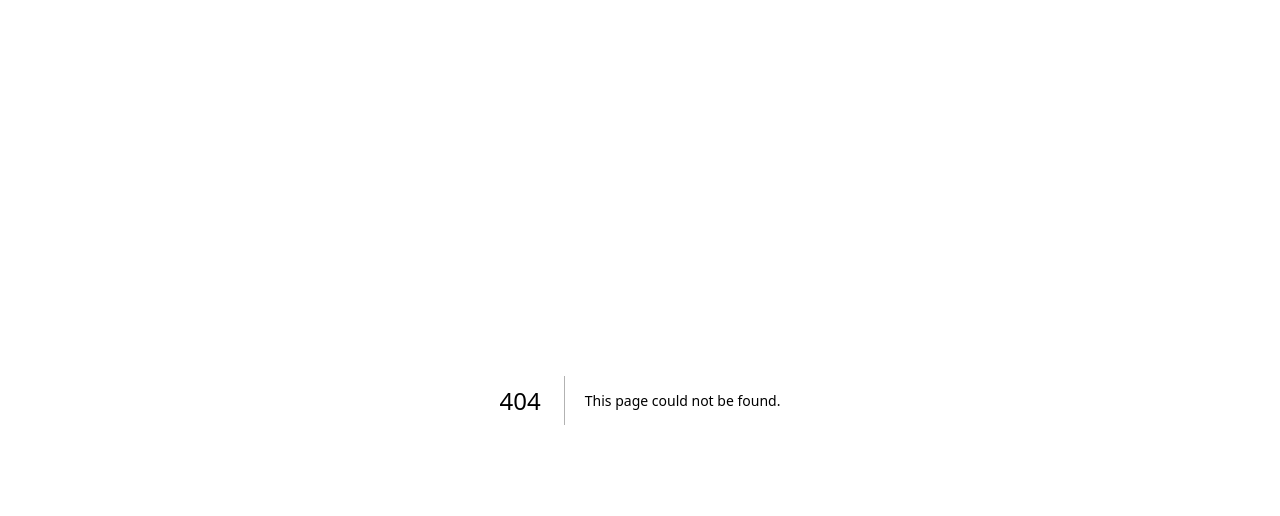
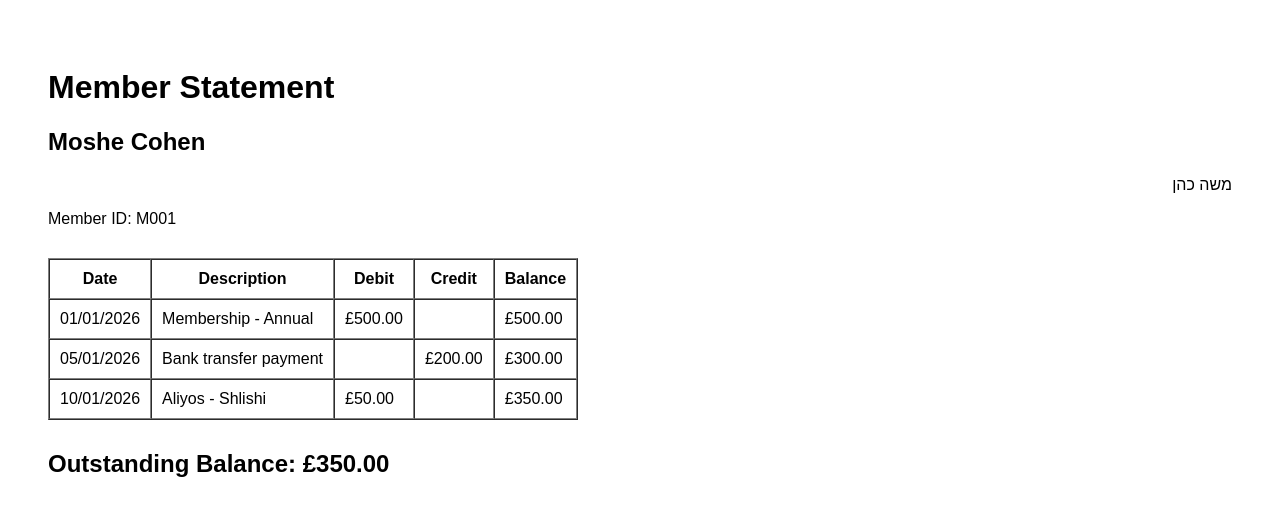
Before and after one commit to gersonberger-lab/shul-membership-portal, a Next.js app: page /members/1 in a window 1280 px wide. Before the commit this address had no page. Shown: the top 516 px of the page. Built offline with nearby package versions, Linux system fonts and the light colour scheme.

Commit message:
Create page.tsx

```diff
--- /dev/null
+++ b/app/members/[id]/page.tsx
@@ -0,0 +1,70 @@
+const ledgerEntries = [
+  {
+    id: 1,
+    date: "01/01/2026",
+    description: "Membership - Annual",
+    debit: 500,
+    credit: 0,
+  },
+  {
+    id: 2,
+    date: "05/01/2026",
+    description: "Bank transfer payment",
+    debit: 0,
+    credit: 200,
+  },
+  {
+    id: 3,
+    date: "10/01/2026",
+    description: "Aliyos - Shlishi",
+    debit: 50,
+    credit: 0,
+  },
+];
+
+export default function MemberStatementPage() {
+  let runningBalance = 0;
+
+  return (
+    <main style={{ padding: "40px", fontFamily: "Arial, sans-serif" }}>
+      <h1>Member Statement</h1>
+
+      <section style={{ marginBottom: "30px" }}>
+        <h2>Moshe Cohen</h2>
+        <p dir="rtl">משה כהן</p>
+        <p>Member ID: M001</p>
+      </section>
+
+      <table border={1} cellPadding={10} cellSpacing={0}>
+        <thead>
+          <tr>
+            <th>Date</th>
+            <th>Description</th>
+            <th>Debit</th>
+            <th>Credit</th>
+            <th>Balance</th>
+          </tr>
+        </thead>
+        <tbody>
+          {ledgerEntries.map((entry) => {
+            runningBalance += entry.debit - entry.credit;
+
+            return (
+              <tr key={entry.id}>
+                <td>{entry.date}</td>
+                <td>{entry.description}</td>
+                <td>{entry.debit ? `£${entry.debit.toFixed(2)}` : ""}</td>
+                <td>{entry.credit ? `£${entry.credit.toFixed(2)}` : ""}</td>
+                <td>£{runningBalance.toFixed(2)}</td>
+              </tr>
+            );
+          })}
+        </tbody>
+      </table>
+
+      <h2 style={{ marginTop: "30px" }}>
+        Outstanding Balance: £{runningBalance.toFixed(2)}
+      </h2>
+    </main>
+  );
+}
```
